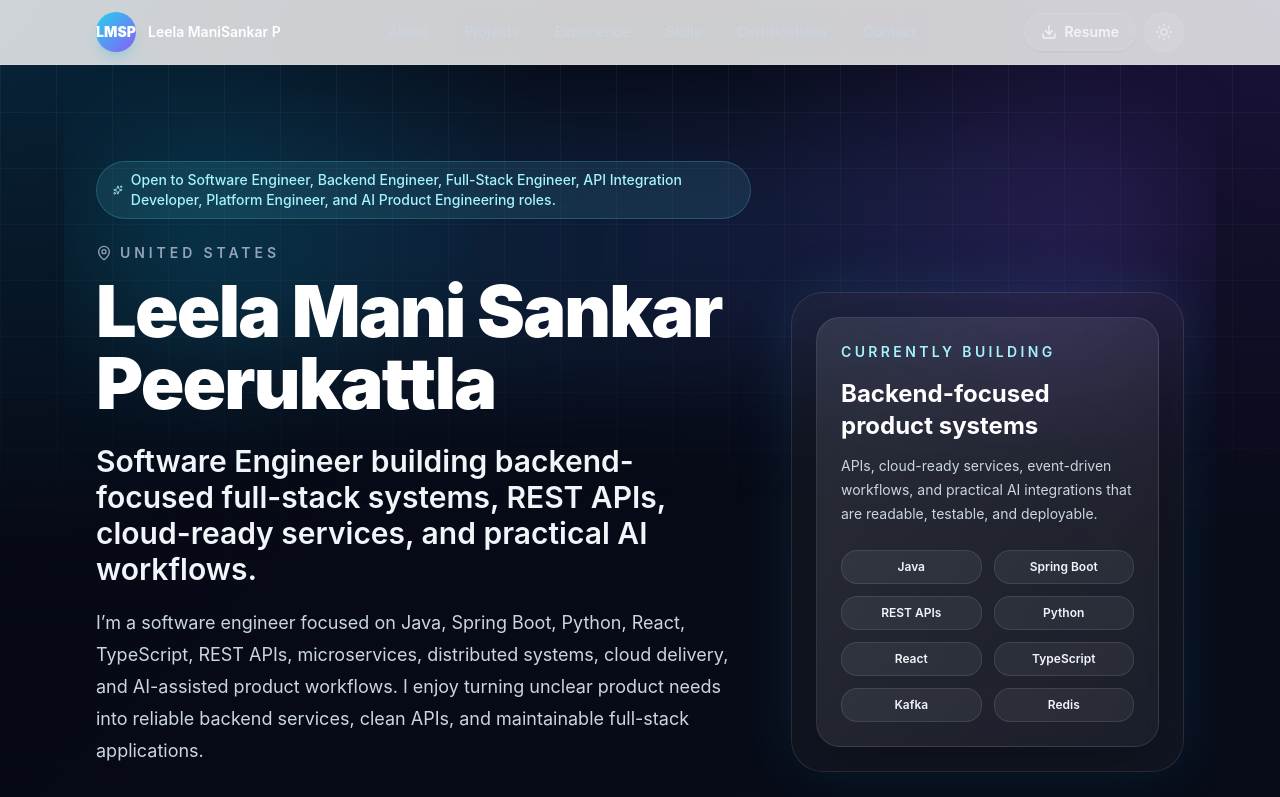
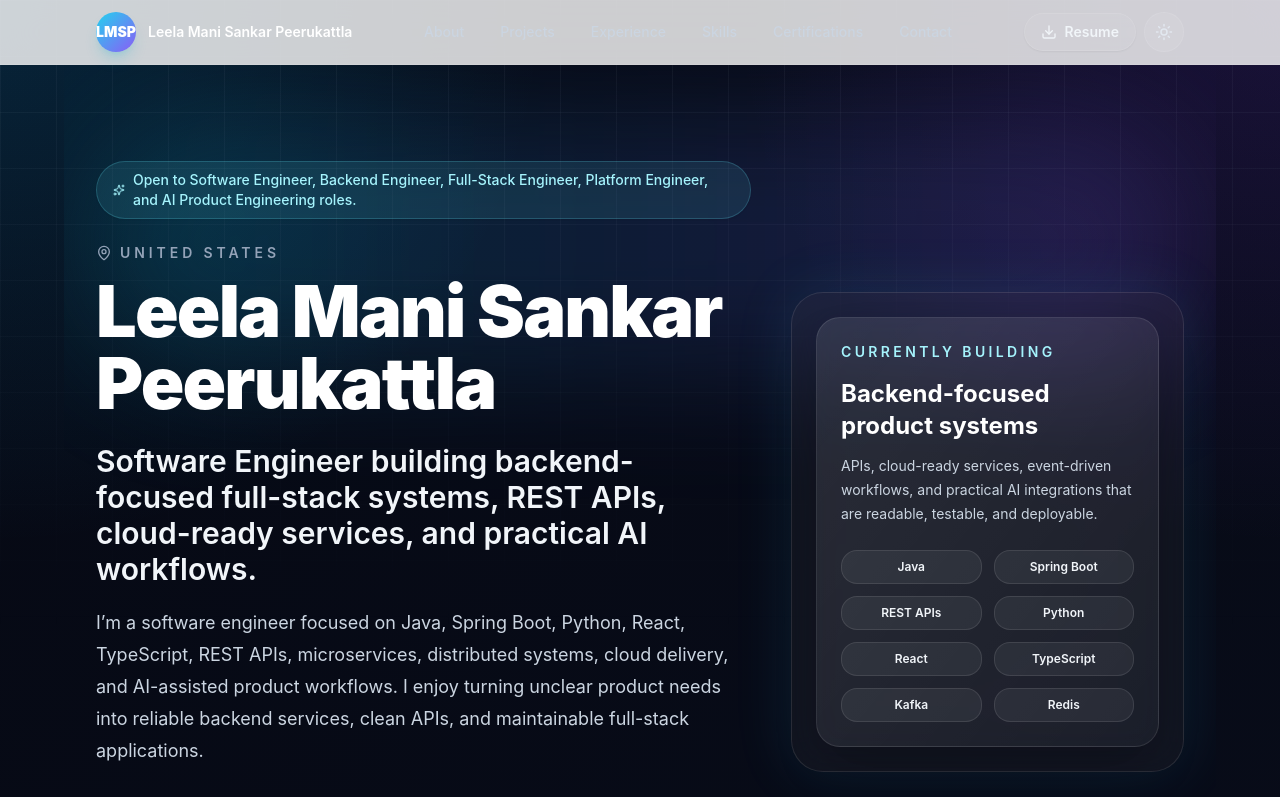
Before and after one commit to leelamanisankarpeerukattla/leela-portfolio, a Next.js app: page / in a window 1280 px wide. Shown: the top 797 px of the page. Built offline with nearby package versions, Linux system fonts and the light colour scheme.

Commit message:
Minor updates and Corrections

```diff
--- a/src/data/profile.ts
+++ b/src/data/profile.ts
@@ -1,4 +1,4 @@
-// Edit this file to update your portfolio content.
+// Edit this file to update portfolio content.
 // Add/remove projects, skills, certifications, focus areas, and links here.
 // Keep credentialUrl empty unless you have the real credential URL.
 
@@ -56,7 +56,7 @@ export type Education = {
 
 export const profile = {
   name: 'Leela Mani Sankar Peerukattla',
-  displayName: 'Leela ManiSankar P',
+  displayName: 'Leela Mani Sankar Peerukattla',
   initials: 'LMSP',
   role: 'Software Engineer',
   location: 'United States',
@@ -68,7 +68,7 @@ export const profile = {
   summary:
     'I’m a software engineer focused on Java, Spring Boot, Python, React, TypeScript, REST APIs, microservices, distributed systems, cloud delivery, and AI-assisted product workflows. I enjoy turning unclear product needs into reliable backend services, clean APIs, and maintainable full-stack applications.',
   openTo:
-    'Open to Software Engineer, Backend Engineer, Full-Stack Engineer, API Integration Developer, Platform Engineer, and AI Product Engineering roles.',
+    'Open to Software Engineer, Backend Engineer, Full-Stack Engineer, Platform Engineer, and AI Product Engineering roles.',
   lastUpdated: 'June 2026',
   links: {
     github: 'https://github.com/leelamanisankarpeerukattla',
```
Also changed, not shown: 2 other files (tests, documents, lock files or other folders).
